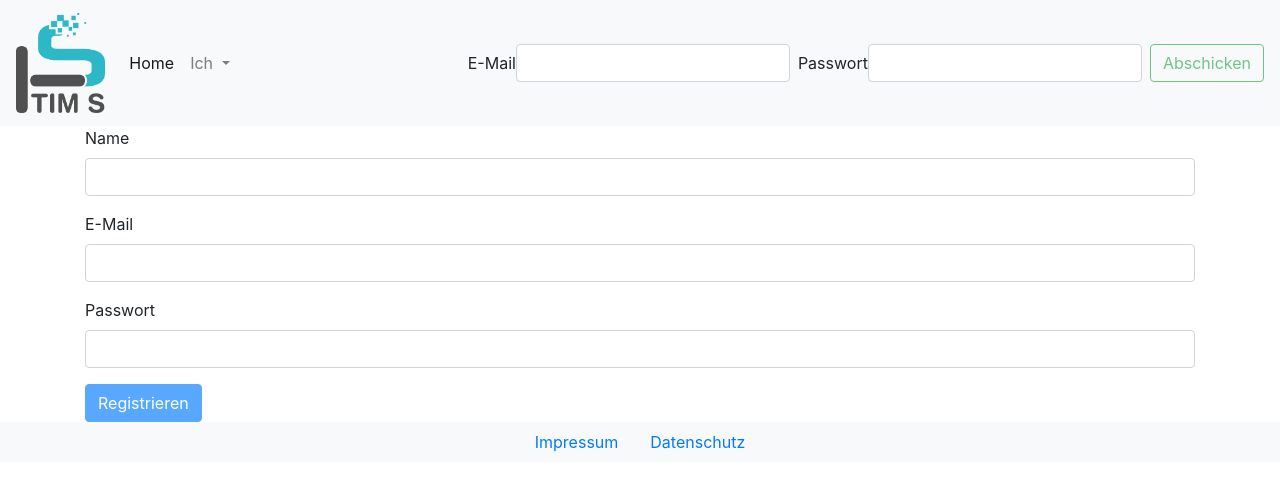
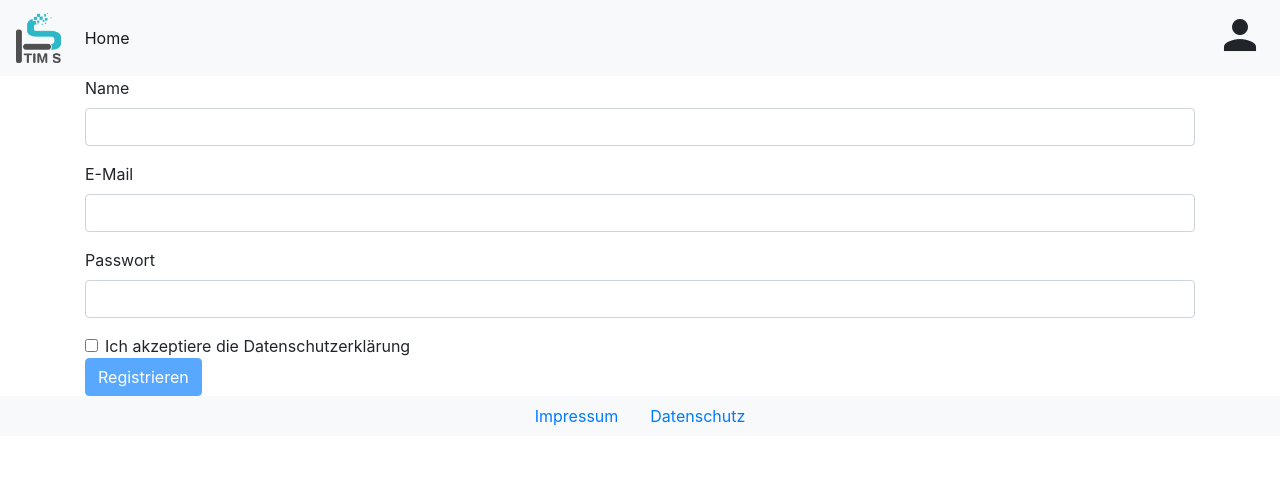
Before and after one commit to Schereo/timsigl.de, an Angular app in the folder Frotend.Gui/: page /user/signup in a window 1280 px wide. Shown: the top 490 px of the page. Built offline with nearby package versions, Linux system fonts and the light colour scheme.

Commit message:
switched up login to an icon with dropdown login form

```diff
--- a/Frotend.Gui/angular.json
+++ b/Frotend.Gui/angular.json
@@ -25,7 +25,8 @@
             ],
             "styles": [
               "src/styles.css",
-              "node_modules/bootstrap/dist/css/bootstrap.min.css"
+              "node_modules/bootstrap/dist/css/bootstrap.min.css",
+              "node_modules/material-design-icons/iconfont/material-icons.css"
             ],
             "scripts": [
               "node_modules/jquery/dist/jquery.min.js",
--- a/Frotend.Gui/package.json
+++ b/Frotend.Gui/package.json
@@ -3,7 +3,7 @@
   "version": "0.0.0",
   "scripts": {
     "ng": "ng",
-    "dev": "ng serve",
+    "dev": "ng serve -o",
     "build": "ng build",
     "test": "ng test",
     "lint": "ng lint",
@@ -27,6 +27,7 @@
     "bootstrap": "^4.3.1",
     "core-js": "^2.6.5",
     "jquery": "^3.4.1",
+    "material-design-icons": "^3.0.1",
     "rxjs": "^6.4.0",
     "zone.js": "^0.8.29"
   },
--- a/Frotend.Gui/src/app/_services/login.service.ts
+++ b/Frotend.Gui/src/app/_services/login.service.ts
@@ -22,4 +22,8 @@ export class LoginService {
     loginUser(user: User) {
         return this.http.post<UserResponseData>(environment.apiUrl + '/users/login', user);
     };
+
+    signupUser(user: User) {
+        return this.http.post(environment.apiUrl + '/users', user);
+    }
 }
--- a/Frotend.Gui/src/app/header/header.component.css
+++ b/Frotend.Gui/src/app/header/header.component.css
@@ -0,0 +1,6 @@
+.dropdown-toggle::after {
+    display:none;
+}
+.dropdown-toggle{
+    cursor: pointer;
+}
--- a/Frotend.Gui/src/app/header/header.component.html
+++ b/Frotend.Gui/src/app/header/header.component.html
@@ -1,6 +1,6 @@
 <nav class="navbar navbar-expand-lg navbar-light bg-light">
   <a class="navbar-brand" routerLink="/home">
-    <img src="../../assets/main_logo.png"  height="100px" alt="">
+    <img src="../../assets/main_logo.png"  height="50px" alt="">
   </a>
   <button class="navbar-toggler" type="button" data-toggle="collapse" data-target="#navbarSupportedContent" aria-controls="navbarSupportedContent" aria-expanded="false" aria-label="Toggle navigation">
     <span class="navbar-toggler-icon"></span>
@@ -9,33 +9,36 @@
   <div class="collapse navbar-collapse" id="navbarSupportedContent">
     <ul class="navbar-nav mr-auto">
       <li class="nav-item active">
-        <a class="nav-link" href="#">Home <span class="sr-only">(current)</span></a>
-      </li>
-      <li class="nav-item dropdown">
-        <a class="nav-link dropdown-toggle" href="#" id="navbarDropdown" role="button" data-toggle="dropdown" aria-haspopup="true" aria-expanded="false">
-          Ich
-        </a>
-        <div class="dropdown-menu" aria-labelledby="navbarDropdown">
-          <a class="dropdown-item" routerLink="/user/signup">Registrieren</a>
-        </div>
+        <a class="nav-link" routerLink="/home">Home <span class="sr-only">(current)</span></a>
       </li>
     </ul>
-    <!-- <form class="form-inline my-2 my-lg-0">
-      <input class="form-control mr-sm-2" type="search" placeholder="Search" aria-label="Search">
-      <button class="btn btn-outline-success my-2 my-sm-0" type="submit">Search</button>
-    </form> -->
-    <form class="form-inline my-2 my-lg-0" #loginForm="ngForm" (ngSubmit)="onLogin(loginForm.value);">
-      <div class="form-group">
-          <label for="email">E-Mail</label>
-          <input type="text" id="email" class="mr-sm-2 form-control" ngModel name="email" required email>
-      </div>
-       <div class="form-group">
-          <label for="password">Passwort</label>
-          <input type="password" id="password" class="mr-sm-2 form-control" ngModel name="password" required>
-       </div>
-      <button *ngIf="!isLoading" type="submit" class="btn btn-outline-success" [disabled]="!loginForm.valid">Abschicken</button>
-      <app-loading-spinner *ngIf="isLoading"></app-loading-spinner>
-    </form>
-    <div *ngIf="errorMessage" class="alert alert-danger">{{errorMessage}}</div>
+    <ul class="navbar-nav ml-auto">
+      <a class="dropdown-toggle" #dropdowntoggle data-toggle="dropdown" aria-haspopup="true" aria-expanded="false">
+        <i class="material-icons md-48">person</i>
+      </a>
+      <li *ngIf="!isLoggedIn" class="dropdown-menu dropdown-menu-right">
+          <form class="px-4 py-3" #loginForm="ngForm" (ngSubmit)="onSubmit(loginForm.value)">
+              <div class="form-group">
+                <label for="exampleDropdownFormEmail1">Email Adresse</label>
+                <input type="email" class="form-control" id="exampleDropdownFormEmail1" placeholder="email@example.com" ngModel name="email">
+              </div>
+              <div class="form-group">
+                <label for="exampleDropdownFormPassword1">Passwort</label>
+                <input type="password" class="form-control" id="exampleDropdownFormPassword1" placeholder="Passwort" ngModel name="password">
+              </div>
+              <button type="submit" class="btn btn-primary">Anmelden</button>
+            </form>
+            <div class="dropdown-divider"></div>
+            <a class="dropdown-item" routerLink="/user/signup">Noch kein Konto? Registrieren</a>
+            <a class="dropdown-item" href="#">Passwort vergessen?</a>
+      </li>
+      <li *ngIf="isLoggedIn" class="dropdown-menu dropdown-menu-right">
+        <a href="" class="dropdown-item">Einstellungen</a>
+        <a href="" class="dropdown-item">Abmelden</a>
+      </li>
+    </ul>
+
+
+
   </div>
 </nav>
--- a/Frotend.Gui/src/app/header/header.component.ts
+++ b/Frotend.Gui/src/app/header/header.component.ts
@@ -9,27 +9,25 @@ import { User } from 'src/app/_models/user';
 })
 export class HeaderComponent implements OnInit {
 
-  errorMessage: string;
-  isLoading = false;
+  isLoggedIn = false;
 
   constructor(private loginService: LoginService) { }
 
   ngOnInit() {
   }
 
-  onLogin(user: User) {
-    this.isLoading = true;
+  onSubmit(user: User) {
     this.loginService.loginUser(user).subscribe(
-      ans => {
+      (ans) => {
         console.log(ans);
-        this.isLoading = false;
-        this.errorMessage = "Erfolgreich angemeldet!"
+        this.isLoggedIn = true;
       },
-      error => {
-        console.log(error);
-        this.isLoading = false;
+      (err) => {
+        console.log(err);
       }
-    );
+    )
   }
 
+
+
 }
--- a/Frotend.Gui/src/app/user/user-signup/user-signup.component.html
+++ b/Frotend.Gui/src/app/user/user-signup/user-signup.component.html
@@ -13,6 +13,10 @@
         <label for="signup-password">Passwort</label>
         <input type="password" class="form-control" id="signup-password" ngModel name="password" required minlength="6">
       </div>
+      <div class="form-check">
+          <input type="checkbox" class="form-check-input" id="privacyCheckbox" ngModel name="privacy">
+          <label class="form-check-label" for="privacyCheckbox">Ich akzeptiere die Datenschutzerklärung</label>
+      </div>
       <div>
         <button class="btn btn-primary" [disabled]="!signupForm.valid" >Registrieren</button>
       </div>
--- a/Frotend.Gui/src/styles.css
+++ b/Frotend.Gui/src/styles.css
@@ -1 +1,2 @@
 /* You can add global styles to this file, and also import other style files */
+.material-icons.md-48 { font-size: 48px; }
```
Also changed, not shown: Frotend.Gui/src/_services/login.service.ts (deleted, +0 -21 lines), 1 other file (tests, documents, lock files or other folders).
